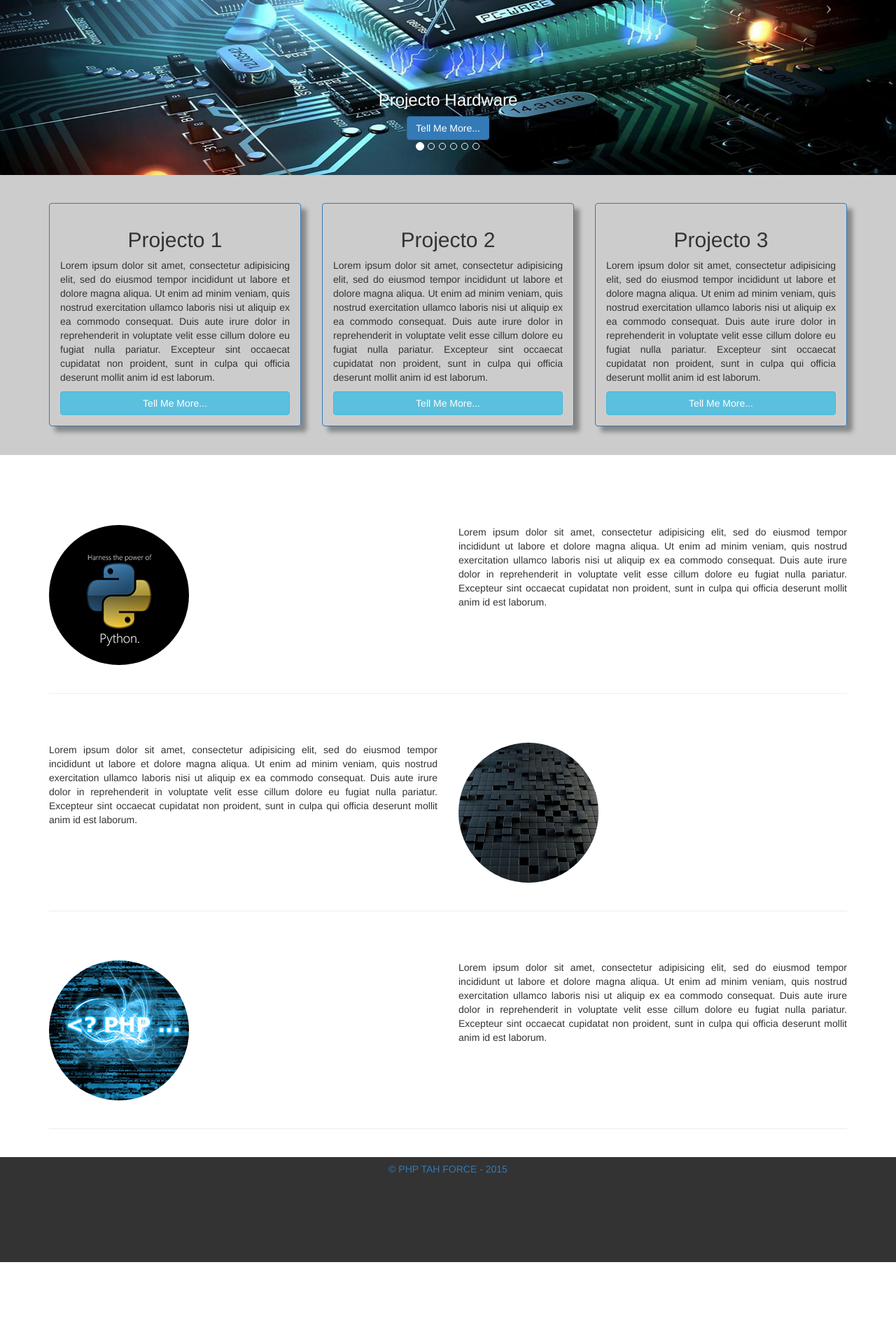
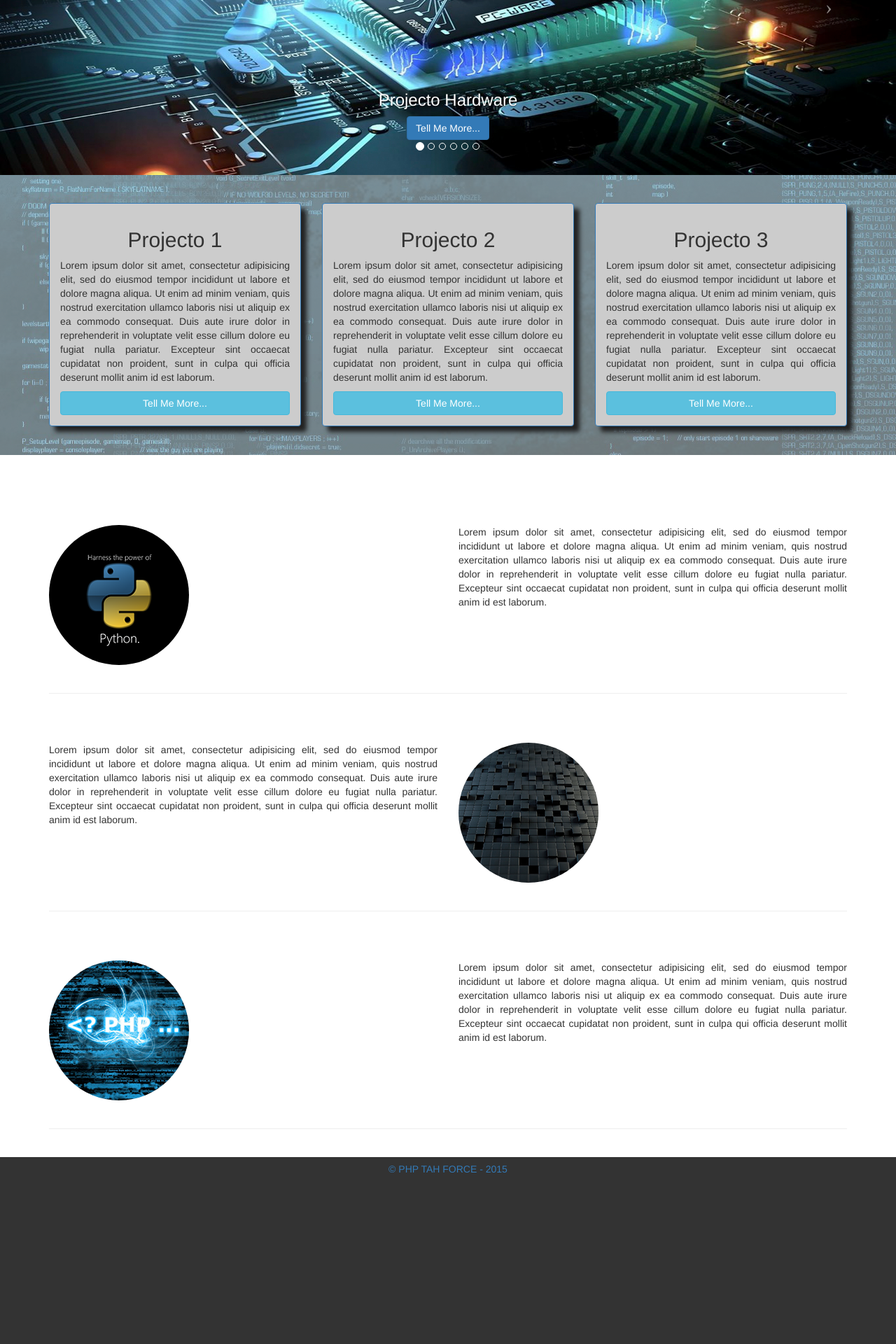
Before and after one commit to smasher35/PHP_TAG_FORCE, a PHP site: page / in a window 1280 px wide. Shown: the part 790-2710 px from the top of the page at 70% size. Before the commit the page ends 2593 px from the top, so only its background shows below. Run offline with PHP 8.4, Linux system fonts and the light colour scheme; some libraries are stand-ins or nearby versions.

Commit message:
Paralax effect :=)

```diff
--- a/AINET/Styles/styles.css
+++ b/AINET/Styles/styles.css
@@ -8,7 +8,7 @@
 .alt2{
      background-color: #333;
      margin-top: 0px;
-     min-height: 150px;
+     min-height: 300px;
      color: #fff;
      text-align: center;
  }
@@ -19,6 +19,14 @@
     min-height: 150px;
     color: #fff;
     padding-top: 65px;
+}
+
+.alt4{
+    background: url('../Images/php-code_2.png') fixed;
+    padding-top: 40px;
+    background-color: #ccc;
+    margin-top: 0px;
+    min-height: 400px;
 }
 
 .jumbotron{
@@ -32,8 +40,8 @@
 
 }
 #pan1{
-    background-color: transparent;
-    box-shadow: 8px 8px 6px #888888;
+    background-color: #cccccc;
+    box-shadow: 8px 8px 6px #222222;
 
 }
 
--- a/AINET/Views/main.view.php
+++ b/AINET/Views/main.view.php
@@ -83,7 +83,7 @@
 </div>
 
 <!-- 3 COLUMN PROJETCS HIGHLIGHTS -->
-<div class="alt1">
+<div class="alt4">
 	<div class="container">
 		<div class="row">
 			<div class="col-md-4">
```
